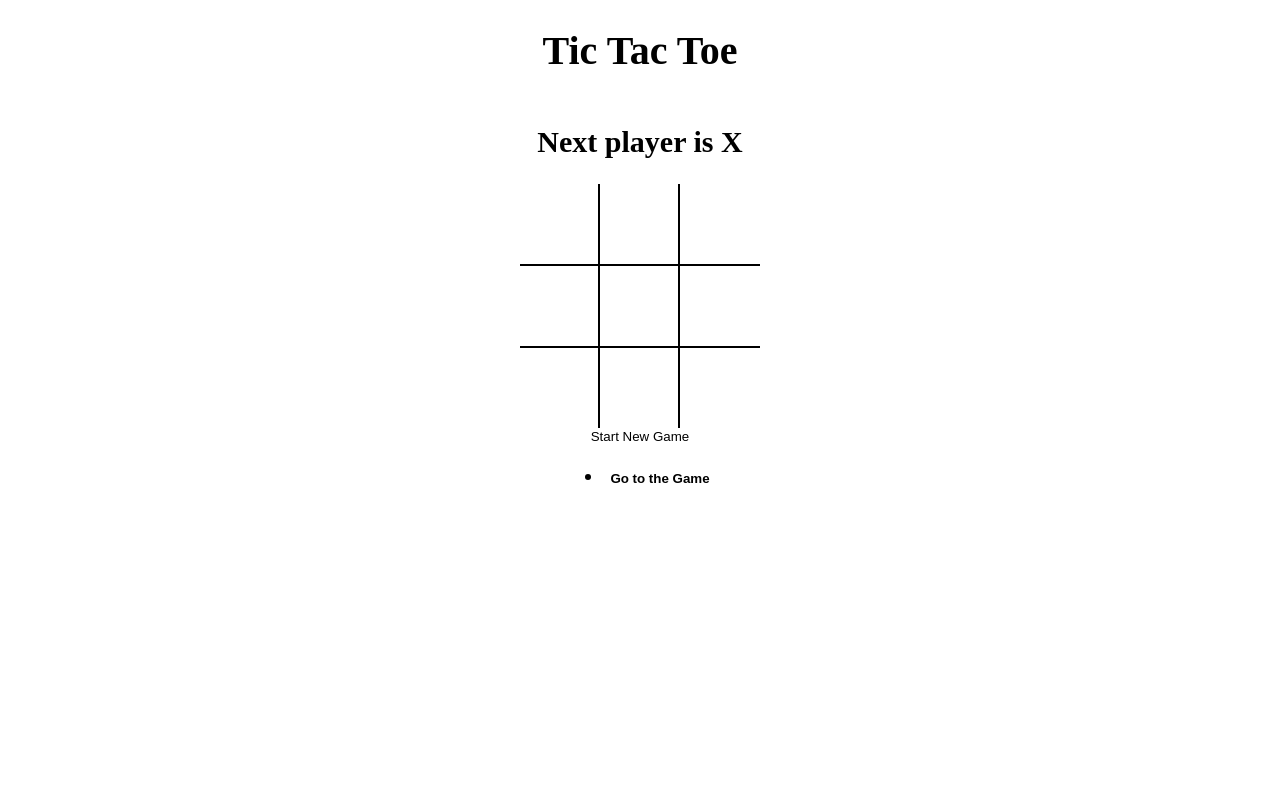
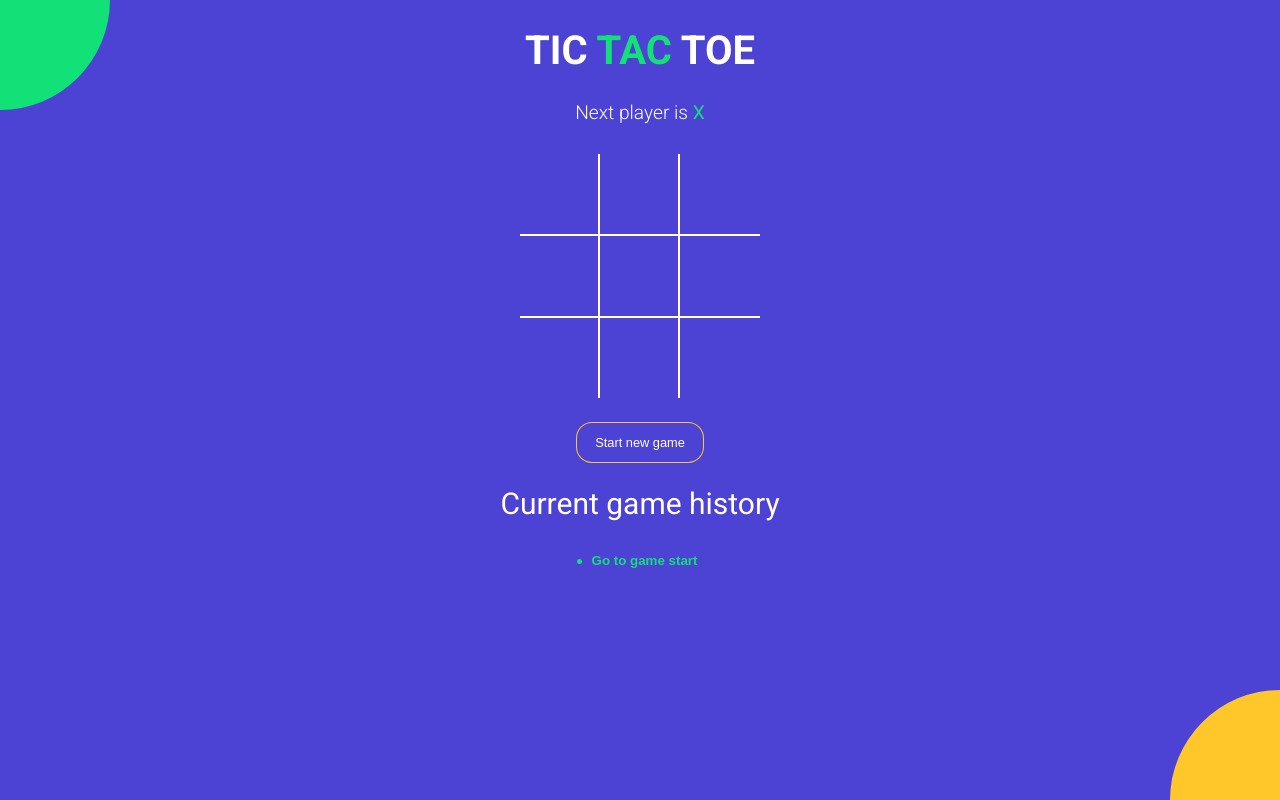
Before and after one commit to shubhamchourasia48/react_ticTacToe, a React (Vite) app: page / in a window 1280 px wide. Built offline with nearby package versions, Linux system fonts and the light colour scheme.

Commit message:
styled entire app

```diff
--- a/index.html
+++ b/index.html
@@ -1,7 +1,14 @@
 <!DOCTYPE html>
 <html>
   <head>
-    <title>React Vite Micro App</title>
+    <meta charset="UTF-8" />
+<meta name="viewport" content="width=device-width, initial-scale=1.0" />
+<meta http-equiv="X-UA-Compatible" content="ie=edge" />
+<link
+  href="https://fonts.googleapis.com/css?family=Roboto:300,400,700&display=swap"
+  rel="stylesheet"
+/>
+<title>TIC TAC TOE</title>
   </head>
   <body>
     <div id="root"></div>
--- a/src/App.jsx
+++ b/src/App.jsx
@@ -5,21 +5,14 @@
 import StatusMessage from './Components/StatusMessage';
 import './Styles/root.scss';
 
-const NEW_GAME =[
-  { board: Array(9).fill(null), isXNext: true },
-]
+const NEW_GAME = [{ board: Array(9).fill(null), isXNext: true }];
 
 const App = () => {
-  const [history, setHistory] = useState([
-    { board: Array(9).fill(null), isXNext: true },
-  ]);
-
+  const [history, setHistory] = useState(NEW_GAME);
   const [currentMove, setCurrentMove] = useState(0);
-
   const current = history[currentMove];
 
-  const {winner, winningSquares} = calculateWinner(current.board);
-
+  const { winner, winningSquares } = calculateWinner(current.board);
 
   const handleSquareClick = position => {
     if (current.board[position] || winner) {
@@ -27,7 +20,7 @@
     }
 
     setHistory(prev => {
-      const last = prev[[prev.length - 1]];
+      const last = prev[prev.length - 1];
 
       const newBoard = last.board.map((square, pos) => {
         if (pos === position) {
@@ -36,30 +29,43 @@
 
         return square;
       });
+
       return prev.concat({ board: newBoard, isXNext: !last.isXNext });
     });
+
     setCurrentMove(prev => prev + 1);
   };
+
   const moveTo = move => {
     setCurrentMove(move);
   };
 
-  const onNewGame = ()=>{
+  const onNewGame = () => {
     setHistory(NEW_GAME);
     setCurrentMove(0);
-  }
+  };
 
   return (
     <div className="app">
-      <h1>Tic Tac Toe</h1>
-
-      <StatusMessage winner={winner} current={current}/>
-
-      <Board board={current.board} handleSquareClick={handleSquareClick} winningSquares={winningSquares} />
-
-      <button type='button' onClick={onNewGame}>Start New Game</button>
-
+      <h1>
+        TIC <span className="text-green">TAC</span> TOE
+      </h1>
+      <StatusMessage winner={winner} current={current} />
+      <Board
+        board={current.board}
+        handleSquareClick={handleSquareClick}
+        winningSquares={winningSquares}
+      />
+      <button
+        type="button"
+        onClick={onNewGame}
+        className={`btn-reset ${winner ? 'active' : ''}`}
+      >
+        Start new game
+      </button>
+      <h2 style={{ fontWeight: 'normal' }}>Current game history</h2>
       <History history={history} moveTo={moveTo} currentMove={currentMove} />
+      <div className="bg-balls" />
     </div>
   );
 };
--- a/src/Components/History.jsx
+++ b/src/Components/History.jsx
@@ -2,23 +2,25 @@
 
 const History = ({ history, moveTo, currentMove }) => {
   return (
-    <ul>
+    <div className="history-wrapper">
+      <ul className="history">
         {history.map((_, move) => {
           return (
             <li key={move}>
               <button
-              style={{ fontWeight: move === currentMove ? 'bold' : 'normal' }}
+                className={`btn-move ${move === currentMove ? 'active' : ''}`}
                 type="button"
                 onClick={() => {
                   moveTo(move);
                 }}
               >
-              {move === 0 ? `Go to the Game` : `Go to move #${move}`}
+                {move === 0 ? 'Go to game start' : `Go to move #${move}`}
               </button>
             </li>
           );
         })}
       </ul>
+    </div>
   );
 };
 
--- a/src/Components/Square.jsx
+++ b/src/Components/Square.jsx
@@ -3,7 +3,13 @@
 // direct using object destructuring istead of using prop object (props)----{props.value}===>({value})=>{---{value}-----}
 const Square = ({ value, onClick, isWinningSquare }) => {
   return (
-    <button type="button" className="square" onClick={onClick} style={{fontWeight: isWinningSquare?'bold':'normal'}} >
+    <button
+      type="button"
+      onClick={onClick}
+      className={`square ${isWinningSquare ? 'winning' : ''} ${
+        value === 'X' ? 'text-green' : 'text-orange'
+      }`}
+    >
       {value}
     </button>
   );
--- a/src/Components/StatusMessage.jsx
+++ b/src/Components/StatusMessage.jsx
@@ -6,14 +6,32 @@
   // const message = winner
   // ? `Winner is ${winner}`
   // : `Next player is ${current.isXNext ? `X` : `O`}`;
+
   return (
-    <h2>
-      {winner && `Winner is ${winner}`}
-      {!winner &&
-        !noMovesLeft &&
-        `Next player is ${current.isXNext ? 'X' : 'O'}`}
-      {!winner && noMovesLeft && 'X and O tied'}
-    </h2>
+    <div className="status-message">
+      {winner && (
+        <>
+          Winner is{' '}
+          <span className={winner === 'X' ? 'text-green' : 'text-orange'}>
+            {winner}
+          </span>
+        </>
+      )}
+      {!winner && !noMovesLeft && (
+        <>
+          Next player is{' '}
+          <span className={current.isXNext ? 'text-green' : 'text-orange'}>
+            {current.isXNext ? 'X' : 'O'}{' '}
+          </span>
+        </>
+      )}
+      {!winner && noMovesLeft && (
+        <>
+          <span className="text-green">X</span> and{' '}
+          <span className="text-orange">O</span> tied
+        </>
+      )}
+    </div>
   );
 };
 
--- a/src/Styles/root.scss
+++ b/src/Styles/root.scss
@@ -1,4 +1,11 @@
+$green: #12e177;
+$orange: #ffc72a;
+$blue: #4c43d4;
+
 body {
+  font-family: 'Roboto', sans-serif;
+  background-color: $blue;
+  color: #fff;
   padding: 0;
   margin: 0;
 }
@@ -8,7 +15,7 @@
   border: none;
   outline: none;
   &:hover {
-   cursor: pointer;
+    cursor: pointer;
   }
 }
 
@@ -19,18 +26,83 @@
   align-items: center;
 }
 
+.text-green {
+  color: $green;
+}
+
+.text-orange {
+  color: $orange;
+}
+
+.history-wrapper {
+  width: 300px;
+  text-align: center;
+  margin-bottom: 20px;
+  .history {
+    display: inline-block;
+    padding: 0;
+    margin: 0;
+    li {
+      list-style: none;
+      text-align: left;
+      &:before {
+        content: '';
+        border-radius: 50%;
+        display: inline-block;
+        height: 5px;
+        width: 5px;
+        background-color: $green;
+        margin-right: 4px;
+        margin-bottom: 1px;
+      }
+
+      .btn-move {
+    	  color: #fff;
+        &.active {
+          font-weight: bold;
+          color: $green;
+        }
+      }
+    }
+  }
+}
+
+.status-message {
+	margin-bottom: 30px;
+	font-size: 1.2rem;
+	font-weight: lighter;
+	span {
+	  font-weight: normal;
+	}
+}
+
+.btn-reset {
+  font-size: 0.8rem;
+  color: #fff;
+  border-radius: 15px;
+  padding: 12px 18px;
+  margin-top: 25px;
+  transition: all 0.2s;
+  background-color: $blue;
+  box-shadow: 0px 0px 0px 1px $orange;
+  &.active {
+    background-color: $orange;
+    box-shadow: none;
+  }
+}
+
 .board {
   .board-row {
     display: flex;
     flex-direction: row;
-    border-bottom: 2px solid #000;
+    border-bottom: 2px solid #fff;
     &:last-child {
       border-bottom: none;
     }
     .square {
       width: 80px;
       height: 80px;
-      border-right: 2px solid #000;
+      border-right: 2px solid #fff;
       font-size: 2.5rem;
       padding: 0;
       overflow: hidden;
@@ -38,6 +110,63 @@
       &:last-child {
         border-right: none;
       }
+      &.winning {
+			  animation: scaleText 1.4s infinite;
+			  @keyframes scaleText {
+			    0% {
+			      transform: 2.5rem;
+			    }
+			    50% {
+			      font-size: 3.5rem;
+			    }
+			    100% {
+			      font-size: 2.5rem;
+			    }
+			  }
+			}
     }
   }
 }
+
+.bg-balls {
+  position: fixed;
+  top: 0;
+  left: 0;
+  right: 0;
+  bottom: 0;
+  min-width: 100%;
+  z-index: -1;
+
+  &:before,
+  &:after {
+    content: '';
+    position: absolute;
+    width: 150px;
+    height: 150px;
+    border-radius: 50%;
+  }
+
+  &:before {
+    background-color: $orange;
+    right: -75px;
+    bottom: -75px;
+    @media screen and (min-width: 476px) {
+      width: 220px;
+      height: 220px;
+      right: -110px;
+      bottom: -110px;
+    }
+  }
+
+  &:after {
+    background-color: $green;
+    top: -75px;
+    left: -75px;
+    @media screen and (min-width: 476px) {
+      width: 220px;
+      height: 220px;
+      top: -110px;
+      left: -110px;
+    }
+  }
+}
--- a/src/helper.jsx
+++ b/src/helper.jsx
@@ -12,15 +12,15 @@
   for (let i = 0; i < lines.length; i++) {
     const [a, b, c] = lines[i];
     if (squares[a] && squares[a] === squares[b] && squares[a] === squares[c]) {
-      // return squares[a];
+
       return {
         winner: squares[a],
-        winningSquares: [a,b,c]
-      }
+        winningSquares: [a, b, c],
+      };
     }
   }
   return {
     winner: null,
-    winningSquares: []
-  }
+    winningSquares: [],
+  };
 }
```
Also changed, not shown: src/Components/Board.jsx (+2 -10 lines). Lines whose indentation alone changed are shown as unchanged.
